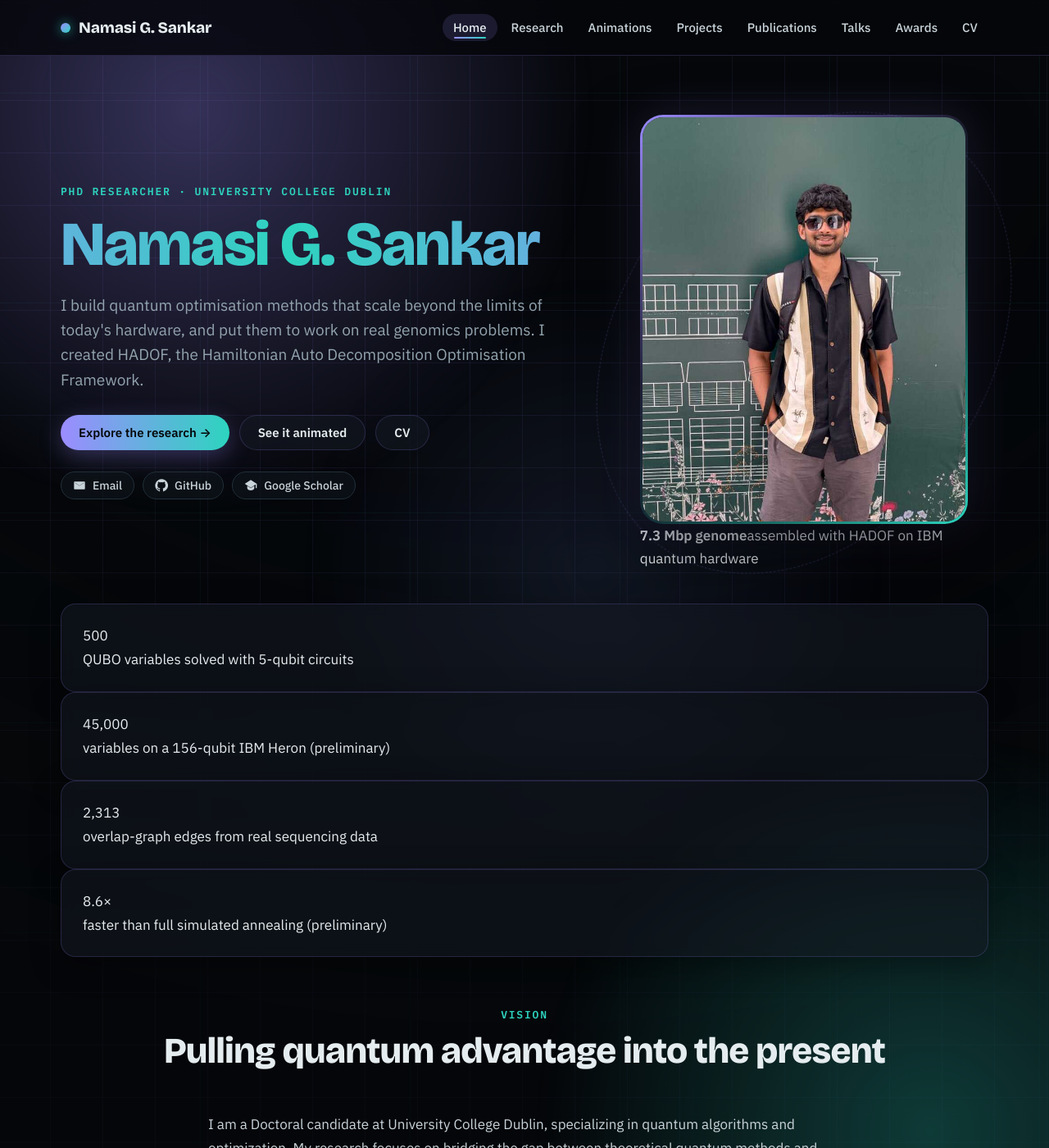
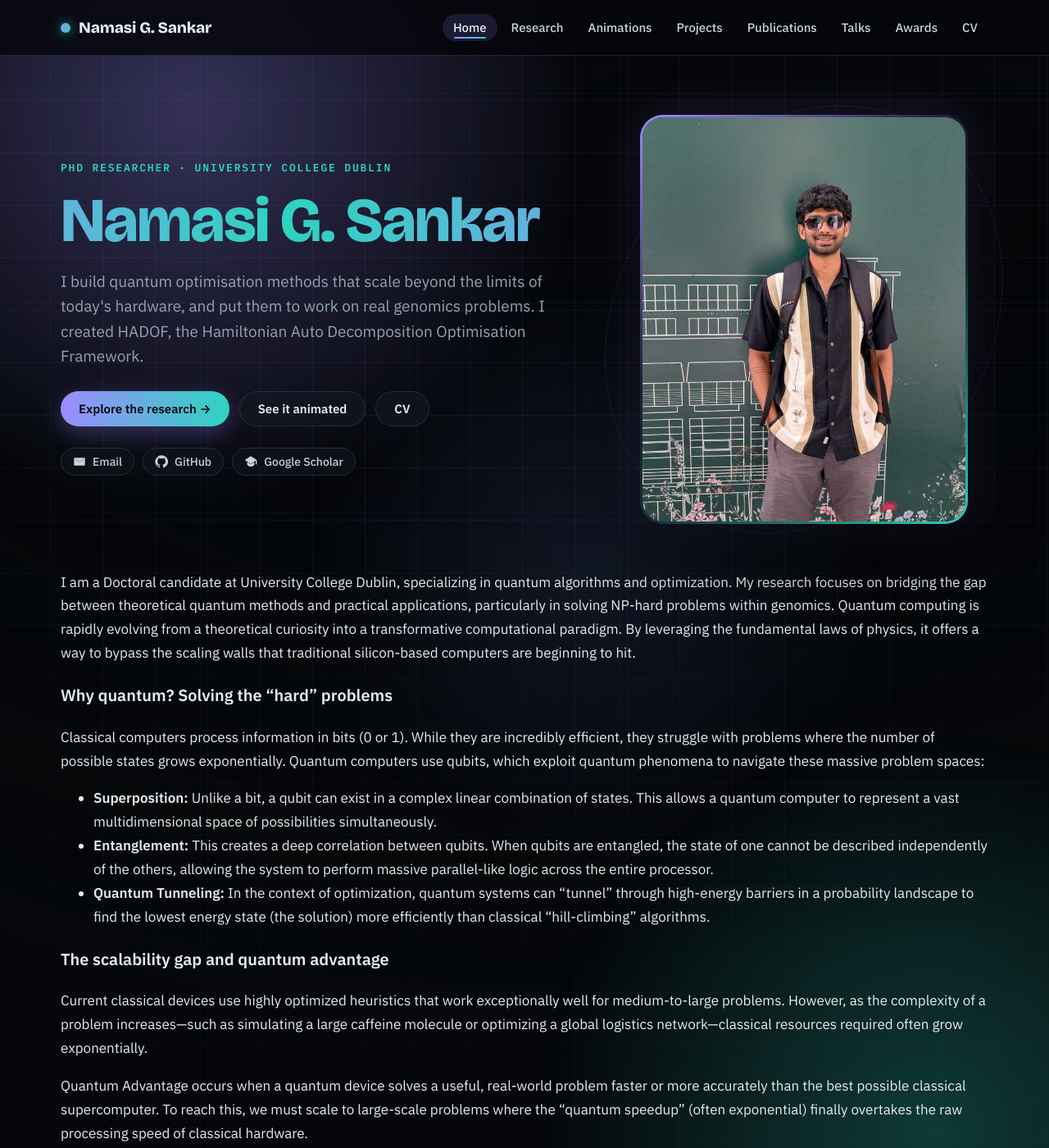
Before and after one commit to Namasi-PhD/Namasi-PhD.github.io, a Jekyll site: the page built from index.md, in a window 1280 px wide and 1400 px high. Shown: the whole window at 82% size. Built offline with Jekyll 4.4.1, drawn with Linux system fonts in a browser that asks for light colours.

Commit message:
Update home.html

```diff
--- a/_layouts/home.html
+++ b/_layouts/home.html
@@ -23,27 +23,13 @@ layout: default
       <div class="portrait-frame">
         <img src="{{ '/images/' | append: site.author.avatar | relative_url }}" alt="Portrait of {{ site.author.name }}" width="900" height="900">
       </div>
-      <div class="portrait-badge"><b>7.3 Mbp genome</b>assembled with HADOF on IBM quantum hardware</div>
     </div>
   </section>
 
-  <section class="stats" aria-label="Highlights">
-    <div class="card stat-card"><div class="num">500</div><div class="lbl">QUBO variables solved with 5-qubit circuits</div></div>
-    <div class="card stat-card"><div class="num">45,000</div><div class="lbl">variables on a 156-qubit IBM Heron (preliminary)</div></div>
-    <div class="card stat-card"><div class="num">2,313</div><div class="lbl">overlap-graph edges from real sequencing data</div></div>
-    <div class="card stat-card"><div class="num">8.6&times;</div><div class="lbl">faster than full simulated annealing (preliminary)</div></div>
-  </section>
-
-  <section class="home-section">
-    <span class="kicker">{{ page.title }}</span>
-    <h2>{{ page.headline }}</h2>
-  </section>
 </div>
 
-<div class="wrap-narrow">
-  <article class="prose">
+<div class="wrap">
 {{ content }}
-  </article>
 </div>
 
 <div class="wrap">
```
